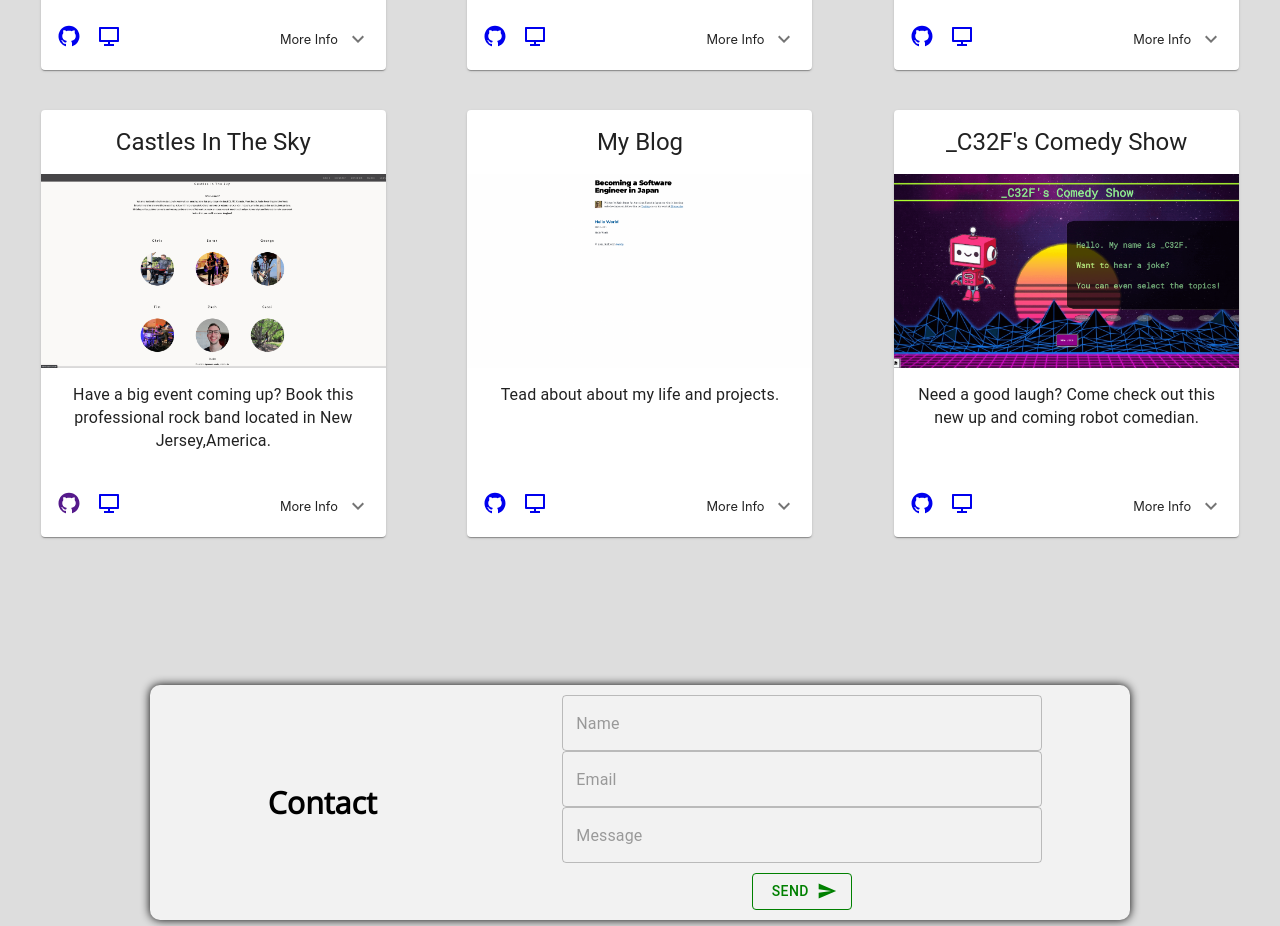
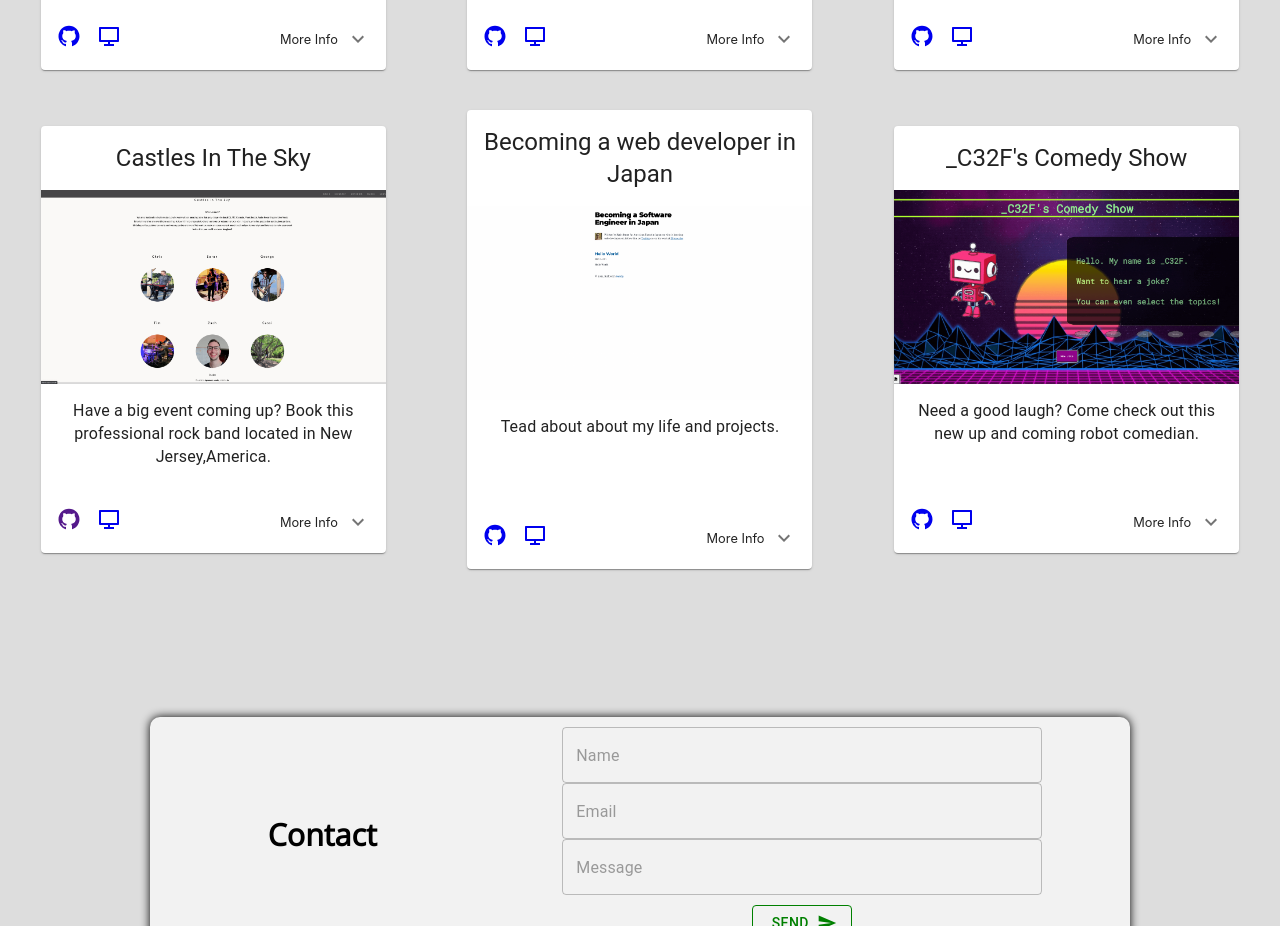
Before and after one commit to CliffordMorin/react-portfolio-1, a React (Create React App) app: page / in a window 1280 px wide. Shown: the part 2180-3106 px from the top of the page. Built offline with nearby package versions, Linux system fonts and the light colour scheme.

Commit message:
rename blog

```diff
--- a/src/Components/Projects/Projects.js
+++ b/src/Components/Projects/Projects.js
@@ -69,7 +69,7 @@ const Projects = (props) => {
           callToAction: "More Info",
         },
         {
-          title: "My Blog",
+          title: "Becoming a web developer in Japan",
           description: "Tead about about my life and projects.",
           image: blog,
           link: "https://zstoneblog.gatsbyjs.io",
@@ -155,7 +155,7 @@ const Projects = (props) => {
           callToAction: "詳しい情報",
         },
         {
-          title: "マイブログ",
+          title: "日本でウェブ開発者になるの旅",
           description: "私の日常生活やプロジェクトについてブログです。",
           image: blog,
           link: "https://zstoneblog.gatsbyjs.io",
```
